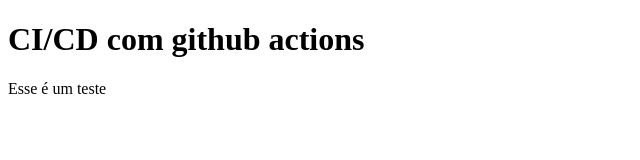
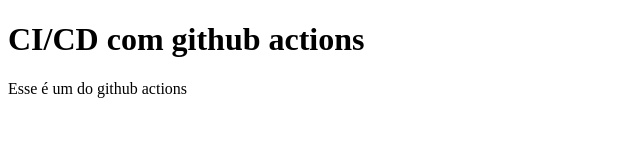
Before and after one commit to carlosEmanuelSilva/ci-cd-workshop, a plain HTML site: page index.html in a window 1280 px wide. Shown: the whole page, without its empty margins (0-640 px from the left). Drawn offline with Linux system fonts and the light colour scheme.

Commit message:
Alterando trecho do paragrafo

```diff
--- a/index.html
+++ b/index.html
@@ -7,6 +7,6 @@
 </head>
 <body>
     <h1>CI/CD com github actions</h1>
-    <p>Esse é um teste</p>
+    <p>Esse é um do github actions</p>
 </body>
 </html>
```
